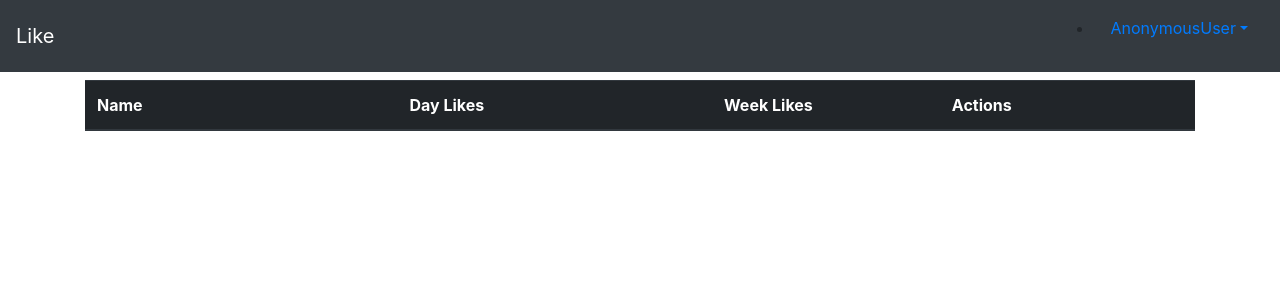
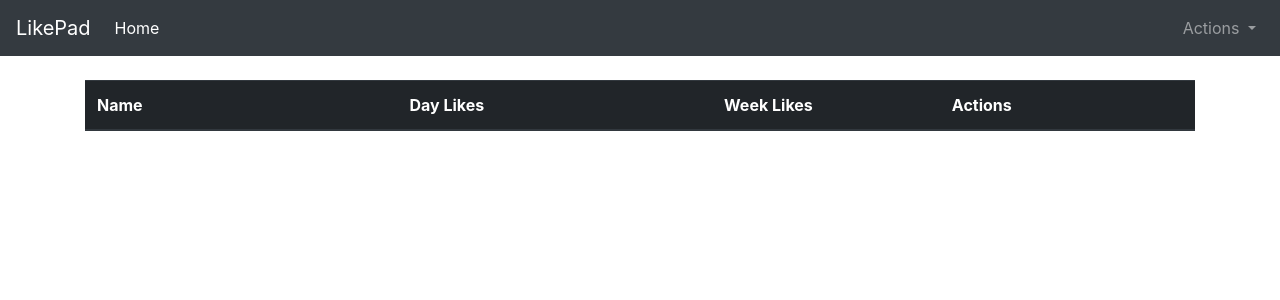
Before and after one commit to nicoavn/LikePad, a Django app: template templates/dashboard.html in a window 1280 px wide. Shown: the top 300 px of the page. Run offline with Django 3.2, Linux system fonts and the light colour scheme; the template is opened without the code that fills it, so the values that code supplies are empty; some libraries are stand-ins or nearby versions.

Commit message:
Timezone and Menu Fix

```diff
--- a/Like/static/css/dashboard.css
+++ b/Like/static/css/dashboard.css
@@ -1,4 +1,3 @@
 /* Move down content because we have a fixed navbar that is 3.5rem tall */
 body {
-  padding-top: 3.5rem;
 }
--- a/Like/views.py
+++ b/Like/views.py
@@ -113,8 +113,8 @@ def like(request):
         error = 'No se permite dar like a uno mismo.'
     except AlreadyLikedUserException:
         error = 'No se permite dar like más de un like por usuario.'
-    except Exception:
-        error = 'Este... Hay que debuguear.'
+    # except Exception:
+    #     error = 'Este... Hay que debuguear.'
 
 
 
--- a/LikePad/settings.py
+++ b/LikePad/settings.py
@@ -107,7 +107,7 @@ AUTH_PASSWORD_VALIDATORS = [
 
 LANGUAGE_CODE = 'en-us'
 
-TIME_ZONE = 'UTC'
+TIME_ZONE = 'America/Santo_Domingo'
 
 USE_I18N = True
 
--- a/templates/dashboard.html
+++ b/templates/dashboard.html
@@ -11,33 +11,38 @@
     <link rel="stylesheet" href="{% static 'css/dashboard.css' %}"  />
 </head>
 <body>
- <nav class="navbar navbar-expand-md navbar-dark fixed-top bg-dark">
-      <a class="navbar-brand" href="#">Like</a>
-      <button class="navbar-toggler" type="button" data-toggle="collapse" data-target="#navbarsExampleDefault" aria-controls="navbarsExampleDefault" aria-expanded="false" aria-label="Toggle navigation">
+<nav class="navbar navbar-expand-lg navbar-dark bg-dark">
+    <a class="navbar-brand" href="/home">LikePad</a>
+    <button class="navbar-toggler" type="button" data-toggle="collapse" data-target="#navbarNavDropdown"
+            aria-controls="navbarNavDropdown" aria-expanded="false" aria-label="Toggle navigation">
         <span class="navbar-toggler-icon"></span>
     </button>
-
-      <div class="collapse navbar-collapse" id="navbarsExampleDefault">
-        <ul class="navbar-nav mr-auto">
-
-
+    <div class="collapse navbar-collapse" id="navbarNavDropdown">
+        <ul class="navbar-nav">
+            <li class="nav-item active">
+                <a class="nav-link" href="/home">Home <span class="sr-only">(current)</span></a>
+            </li>
+            {#      <li class="nav-item">#}
+            {#        <a class="nav-link" href="#">Features</a>#}
+            {#      </li>#}
+            {#      <li class="nav-item">#}
+            {#        <a class="nav-link" href="#">Pricing</a>#}
+            {#      </li>#}
         </ul>
 
-
-          <ul>
-              <li class="nav-item dropdown">
-            <a class="nav-link dropdown-toggle" href="http://example.com" id="dropdown01" data-toggle="dropdown" aria-haspopup="true" aria-expanded="false">{{ user }}</a>
-            <div class="dropdown-menu" aria-labelledby="dropdown01">
-{#              <a class="dropdown-item" href="/changemypassword">Change my password</a>#}
-              <a class="dropdown-item" href="/logout">Logout</a>
+        <ul class="navbar-nav ml-auto">
+            <li class="nav-item dropdown ml-auto">
+                <a class="nav-link dropdown-toggle" href="#" id="navbarDropdownMenuLink" data-toggle="dropdown"
+                   aria-haspopup="true" aria-expanded="false">
+                    Actions
+                </a>
+                <div class="dropdown-menu" aria-labelledby="navbarDropdownMenuLink">
+                    <a class="dropdown-item" href="/logout">Log out</a>
+                    {#          <a class="dropdown-item" href="#">Another action</a>#}
+                    {#          <a class="dropdown-item" href="#">Something else here</a>#}
                 </div>
             </li>
-
         </ul>
-
-
-
-
     </div>
 </nav>
 <br>
```
Also changed, not shown: Like/models.py (+13 -13 lines). Lines whose indentation alone changed are shown as unchanged.
